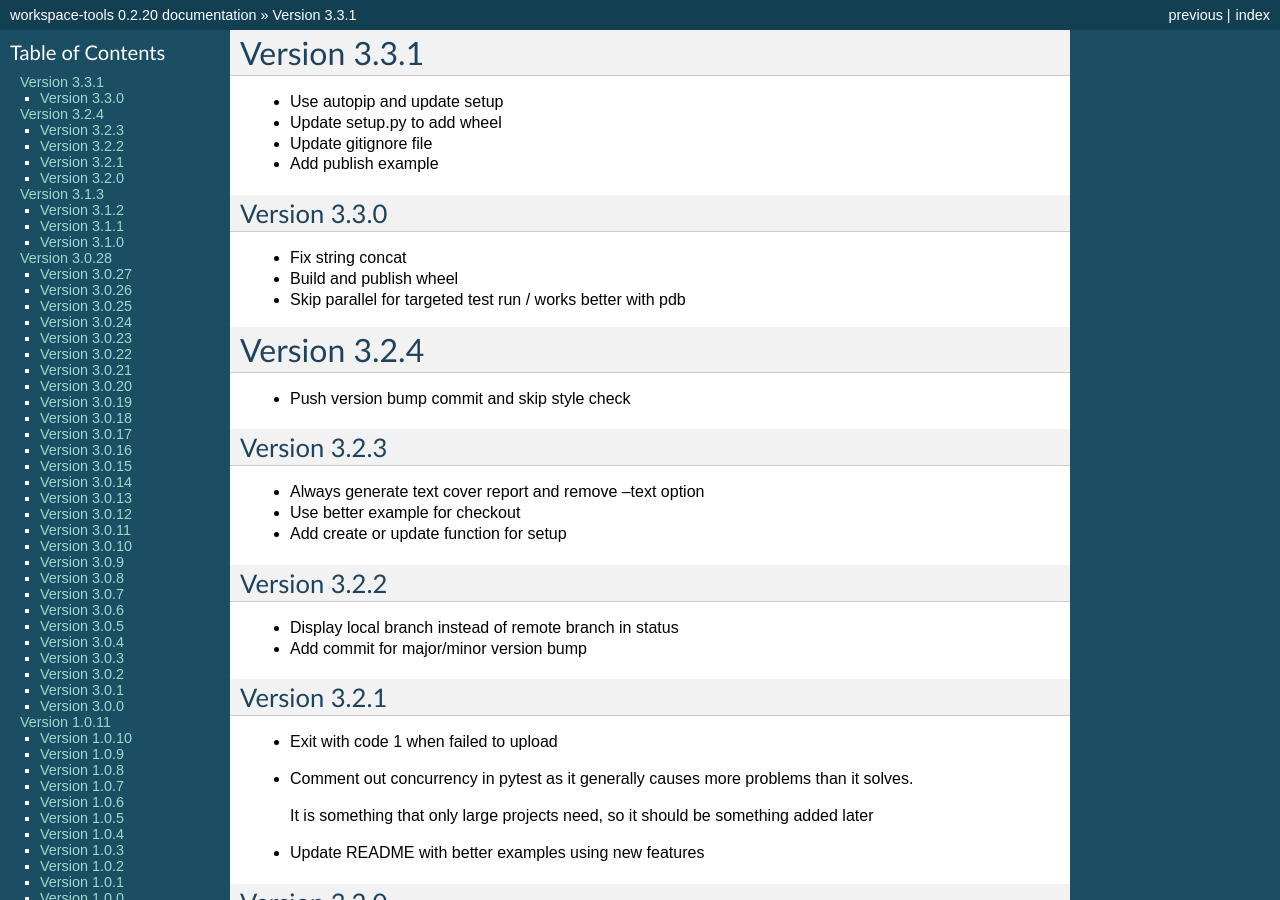
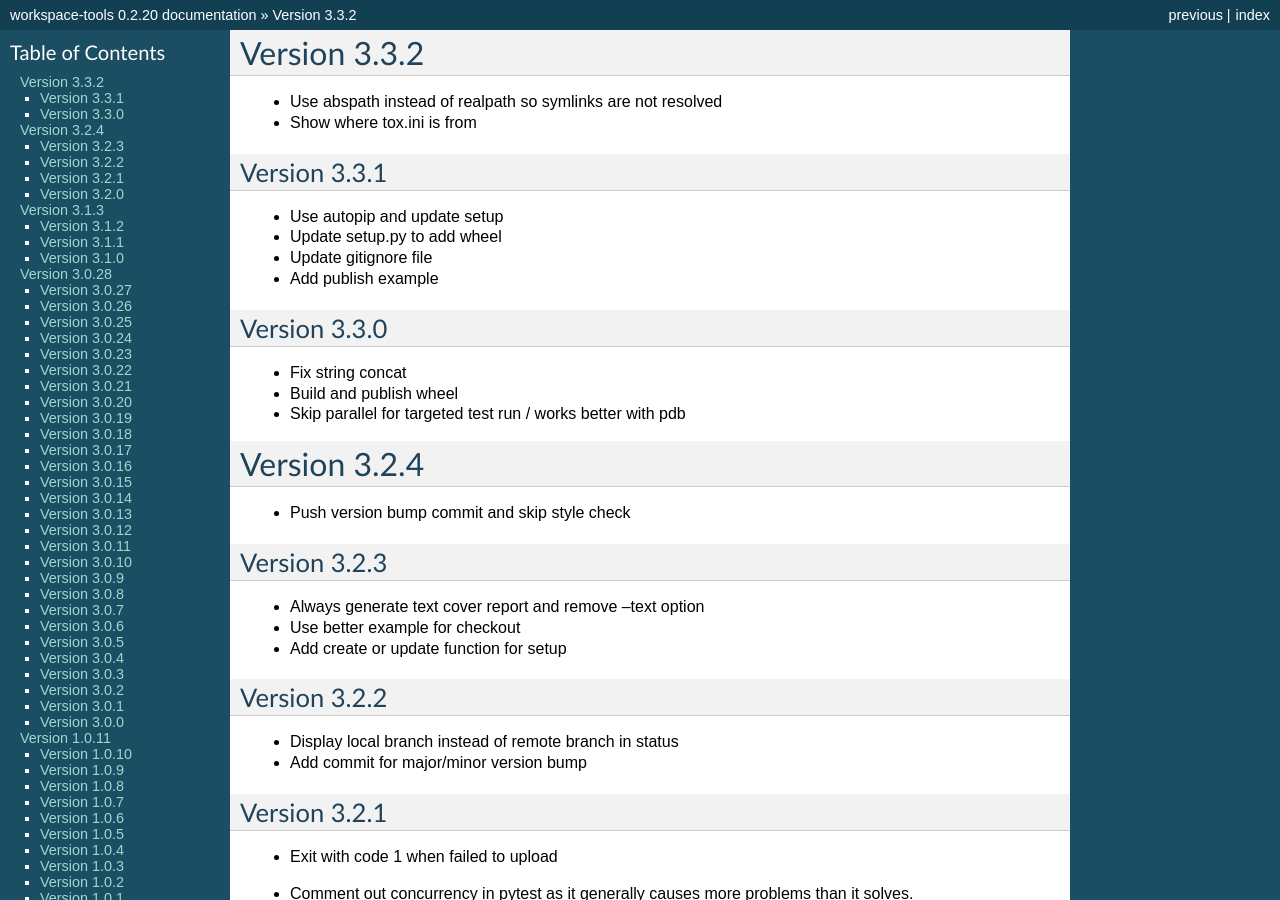
Before and after one commit to maxzheng/workspace-tools, a Sphinx documentation site: the page built from docs/CHANGELOG.rst, in a window 1280 px wide and 900 px high. Built offline with Sphinx 7.4.7, drawn with Linux system fonts in a browser that asks for light colours; some of the changed text lies outside the part shown.

Commit message:
Publish version 3.3.2

```diff
--- a/docs/CHANGELOG.rst
+++ b/docs/CHANGELOG.rst
@@ -1,5 +1,11 @@
+Version 3.3.2
+================================================================================
+
+* Use abspath instead of realpath so symlinks are not resolved
+* Show where tox.ini is from
+
 Version 3.3.1
-================================================================================
+--------------------------------------------------------------------------------
 
 * Use autopip and update setup
 * Update setup.py to add wheel
--- a/setup.py
+++ b/setup.py
@@ -10,7 +10,7 @@ def find_files(path):
 
 setuptools.setup(
     name='workspace-tools',
-    version='3.3.2',
+    version='3.3.3',
 
     author='Max Zheng',
     author_email='maxzheng.os@gmail.com',
```
